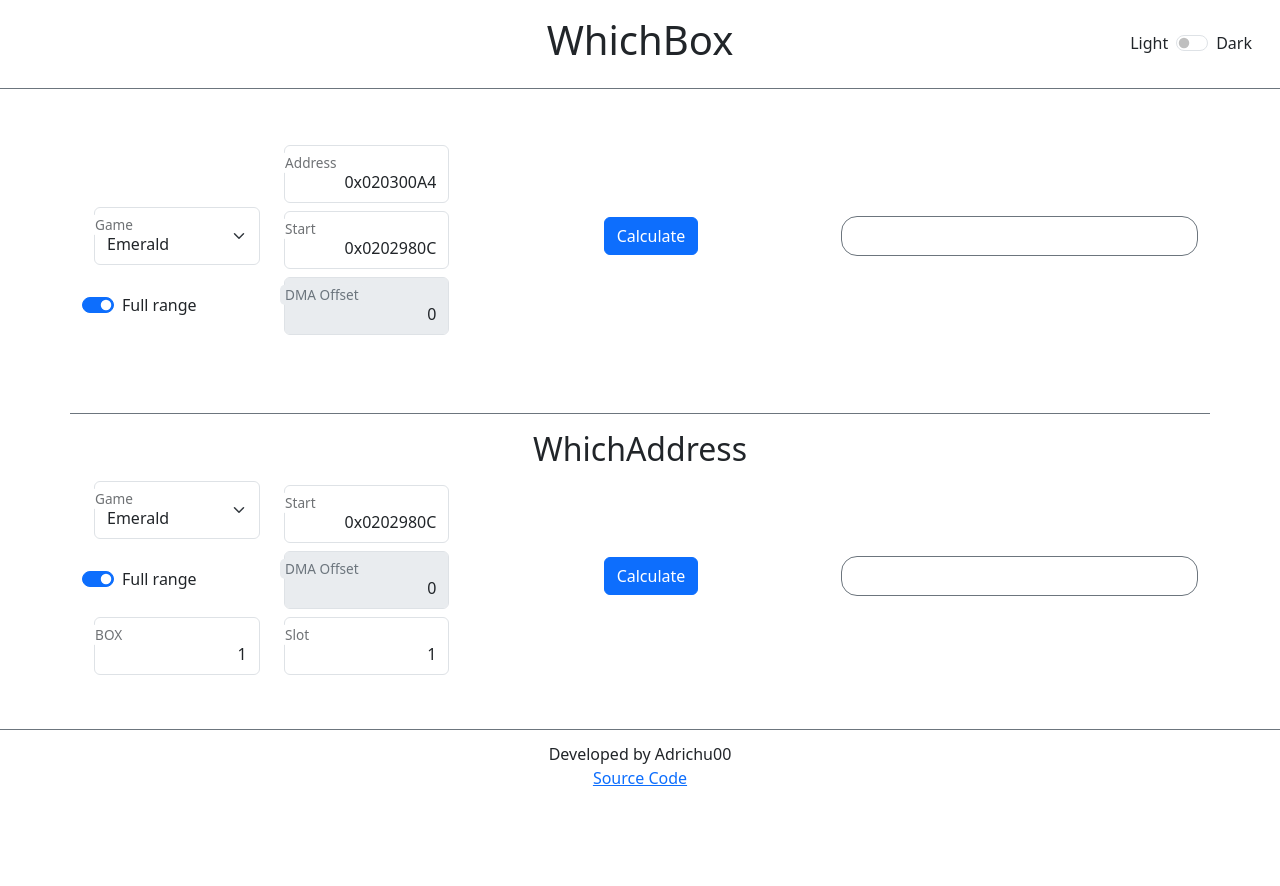
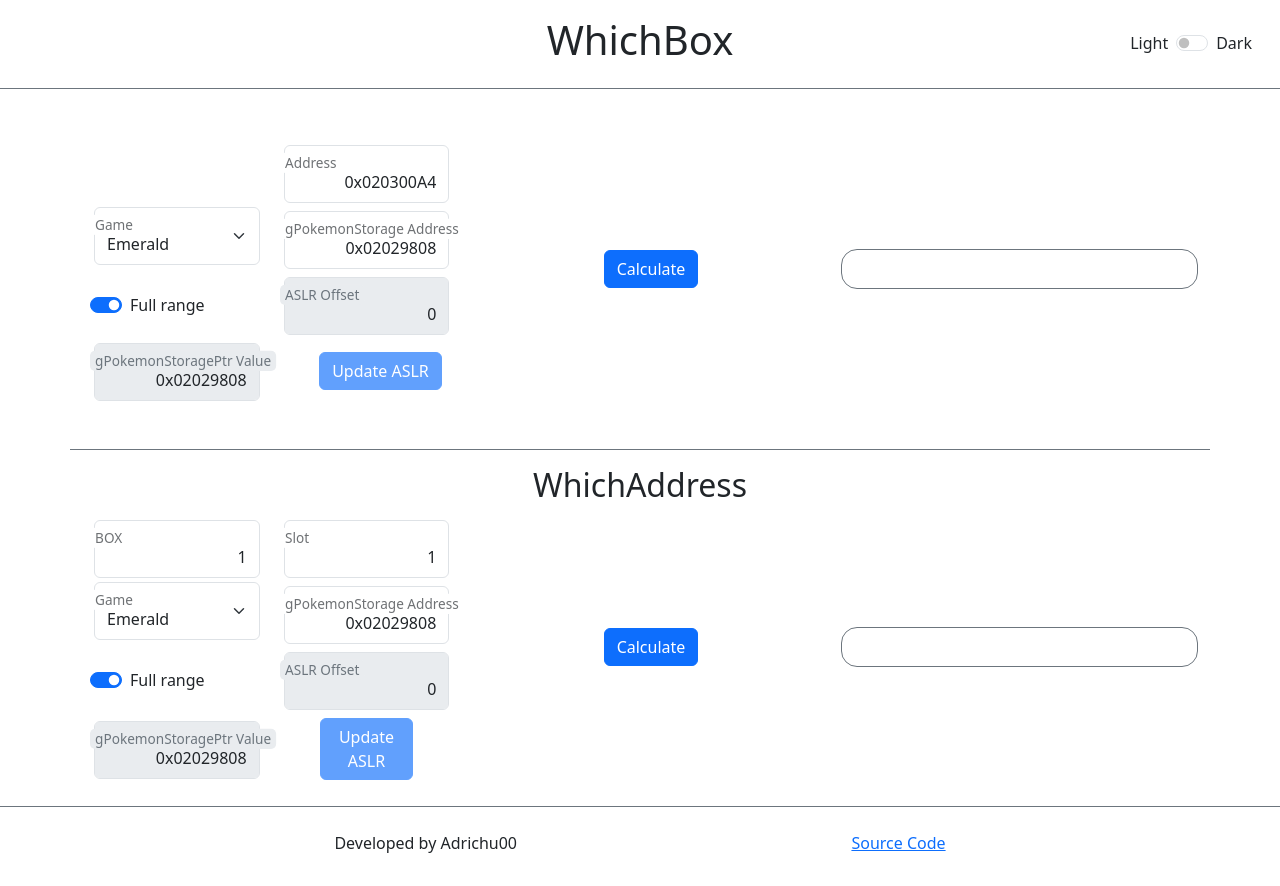
Before and after one commit to it-is-final/WhichBox, a plain HTML site: page local_version/index-full.html in a window 1280 px wide. Before the commit the page ends 809 px from the top, so only its background shows below. Drawn offline with nearby package versions, Linux system fonts and the light colour scheme.

Commit message:
Generate local version (4c05161b7a25f88ece3385f9caa541b6103adaab)

```diff
--- a/local_version/index-full.html
+++ b/local_version/index-full.html
@@ -55,16 +55,16 @@
             crossorigin="anonymous"></script>
         <script>
             const MASK = 0x0003FFFF;
-            const MAX_DMA = 124;
-            const DMA_MASK = ~3;
+            const MAX_ASLR = 124;
+            const ASLR_MASK = ~3;
 
             const SLOT_SIZE = 80;
             const BOX_SIZE = SLOT_SIZE * 30;
 
             const START_DATA = {
-                "Emerald": {start: "0x0202980C", do: true},
-                "FRLG": {start: "0x02029318", do: true},
-                "RS": {start: "0x020300A4", do: false}
+                "Emerald": {start: "0x02029808", has_aslr: true},
+                "FRLG": {start: "0x02029314", has_aslr: true},
+                "RS": {start: "0x020300A0", has_aslr: false}
             };
 
             let current_info_containers_bg = new Map();
@@ -146,7 +146,16 @@
                     selector_prefix = selector_prefix?? "";
                     const data = START_DATA[type];
                     document.getElementById(selector_prefix + "start-input").value = data.start;
-                    document.getElementById(selector_prefix + "off-row").hidden = !data.do;
+                    document.getElementById(selector_prefix + "off-block").hidden = !data.has_aslr;
+                    if(data.has_aslr) {
+                        let value = parseInt(data.start);
+                        if(isNaN(value))
+                            return;
+                        let o = parseInt(document.getElementById(selector_prefix + "aslr-offset").value);
+                        if(!isNaN(o))
+                            value += o;
+                        document.getElementById(selector_prefix + "gpksptr-input").value = formatToHex(value, 8, "0x");
+                    }
                 }
             }
 
@@ -167,7 +176,20 @@
             function changeFullRange(value, selector_prefix) {
                 selector_prefix = selector_prefix?? "";
                 document.getElementById(selector_prefix + "full-range-check").checked = value;
-                document.getElementById(selector_prefix + "dma-offset").disabled = value;
+                document.getElementById(selector_prefix + "aslr-offset").disabled = value;
+                document.getElementById(selector_prefix + "gpksptr-input").disabled = value;
+                document.getElementById(selector_prefix + "update-aslr-btn").disabled = value;
+            }
+
+            function updateASLROffset(selector_prefix) {
+                selector_prefix = selector_prefix?? "";
+                let s = parseInt(document.getElementById(selector_prefix + "start-input").value);
+                if(isNaN(s))
+                    return;
+                let p = parseInt(document.getElementById(selector_prefix + "gpksptr-input").value);
+                if(isNaN(p))
+                    return;
+                document.getElementById(selector_prefix + "aslr-offset").value = ((p - s) & ASLR_MASK) % 128;
             }
 
 
@@ -181,7 +203,7 @@
 
 
             function whichaddr(start, box, slot) {
-                return formatToHex(start + (box - 1) * BOX_SIZE + (slot - 1) * SLOT_SIZE, 8, "0x");
+                return formatToHex(start + 4 + (box - 1) * BOX_SIZE + (slot - 1) * SLOT_SIZE, 8, "0x");
             }
 
 
@@ -203,17 +225,17 @@
                 s &= MASK;
                 let result;
                 if(data.get("game") == "RS") {
-                    result = whichbox(o - s);
+                    result = whichbox(o - s - 4);
                 } else {
                     if(data.get("full-range")) {
-                        result = "From " + whichbox(o - s - MAX_DMA) + " to " + whichbox(o - s);
+                        result = "From " + whichbox(o - s - MAX_ASLR - 4) + " to " + whichbox(o - s - 4);
                     } else {
-                        let d = parseInt(data.get("dma-offset"));
+                        let d = parseInt(data.get("aslr-offset"));
                         if(isNaN(d)) {
-                            displayMsg("Invalid DMA Offset value", error_bg);
+                            displayMsg("Invalid ASLR Offset value", error_bg);
                             return;
                         }
-                        result = whichbox(o - s - d);
+                        result = whichbox(o - s - d - 4);
                     }
                 }
                 document.getElementById("msg-container").hidden = true;
@@ -237,7 +259,7 @@
                 }
                 let o = parseInt(data.get("inverse-slot"));
                 if(isNaN(o)) {
-                    displayMsg("Invalid dma offset value", error_bg, "inverse-");
+                    displayMsg("Invalid aslr offset value", error_bg, "inverse-");
                     return;
                 }
                 let result;
@@ -245,11 +267,11 @@
                     result = whichaddr(s, b, o);
                 } else {
                     if(data.get("inverse-full-range")) {
-                        result = whichaddr(s, b, o) + " - " + whichaddr(s + MAX_DMA + 4, b, o);
+                        result = whichaddr(s, b, o) + " - " + whichaddr(s + MAX_ASLR + 4, b, o);
                     } else {
-                        let d = parseInt(data.get("inverse-dma-offset"));
+                        let d = parseInt(data.get("inverse-aslr-offset"));
                         if(isNaN(d)) {
-                            displayMsg("Invalid DMA Offset value", error_bg, "inverse-");
+                            displayMsg("Invalid ASLR Offset value", error_bg, "inverse-");
                             return;
                         }
                         result = whichaddr(s + d, b, o);
@@ -302,18 +324,29 @@
                                 <label for="select-game">Game</label>
                             </div>
                             <div class="col-6 form-floating mt-2">
-                                <input type="text" class="form-control text-end" name="start" id="start-input" placeholder="0x00000000" value="0x0202980C"/>
-                                <label for="start-input">Start</label>
+                                <input type="text" class="form-control text-end" name="start" id="start-input" placeholder="0x00000000" value="0x02029808"/>
+                                <label for="start-input">gPokemonStorage Address</label>
                             </div>
                         </div>
-                        <div id="off-row" class="row align-items-center">
-                            <div class="col-6 form-check form-switch mt-2 text-start">
+                        <div id="off-block">
+                            <div class="row align-items-center">
+                                <div class="col-6 form-check form-switch mt-2 px-5 text-start">
                                     <input type="checkbox" class="form-check-input" name="full-range" id="full-range-check" role="switch" checked onchange="changeFullRange(event.target.checked)"/>
                                     <label for="full-range-check" class="form-check-label">Full range</label>
                                 </div>
                                 <div class="col-6 form-floating mt-2">
-                                <input type="number" class="form-control text-end" name="dma-offset" id="dma-offset" placeholder="000" value="0" min="0" max="124" step="4" disabled/>
-                                <label for="dma-offset">DMA Offset</label>
+                                    <input type="number" class="form-control text-end" name="aslr-offset" id="aslr-offset" placeholder="000" value="0" min="0" max="124" step="4" disabled/>
+                                    <label for="aslr-offset">ASLR Offset</label>
+                                </div>
+                            </div>
+                            <div class="row align-items-center">
+                                <div class="col-6 form-floating mt-2">
+                                    <input type="text" class="form-control text-end" name="gpksptr" id="gpksptr-input" placeholder="0x00000000" value="0x02029808" disabled/>
+                                    <label for="gpksptr-input">gPokemonStoragePtr Value</label>
+                                </div>
+                                <div class="col-6 form-check form-switch mt-2">
+                                    <button id="update-aslr-btn" class="btn btn-primary" type="button" onclick="updateASLROffset()" disabled>Update ASLR</button>
+                                </div>
                             </div>
                         </div>
                     </div>
@@ -327,6 +360,16 @@
                 <h2 class="w-100 text-center p-0">WhichAddress</h2>
                     <div class="col-12 col-lg">
                         <div class="row align-items-center">
+                            <div class="col-6 form-floating mt-2">
+                                <input type="number" class="form-control text-end" name="inverse-box" id="inverse-box-input" placeholder="1" value="1" min="1" max="14" step="1"/>
+                                <label for="inverse-box-input">BOX</label>
+                            </div>
+                            <div class="col-6 form-floating mt-2">
+                                <input type="number" class="form-control text-end" name="inverse-slot" id="inverse-slot-input" placeholder="30" value="1" min="1" max="30" step="1"/>
+                                <label for="inverse-box-input">Slot</label>
+                            </div>
+                        </div>
+                        <div class="row align-items-center">
                             <div class="col-6 form-floating text-start">
                                 <select id="inverse-select-name" name="inverse-game" class="form-select" aria-label=".form-select-lg" onchange="selectStart(event.target.value, 'inverse-')">
                                     <option value="Emerald" selected>Emerald</option>
@@ -336,28 +379,29 @@
                                 <label for="inverse-select-game">Game</label>
                             </div>
                             <div class="col-6 form-floating mt-2">
-                                <input type="text" class="form-control text-end" name="inverse-start" id="inverse-start-input" placeholder="0x00000000" value="0x0202980C"/>
-                                <label for="inverse-start-input">Start</label>
+                                <input type="text" class="form-control text-end" name="inverse-start" id="inverse-start-input" placeholder="0x00000000" value="0x02029808"/>
+                                <label for="inverse-start-input">gPokemonStorage Address</label>
                             </div>
                         </div>
-                        <div id="inverse-off-row" class="row align-items-center">
-                            <div class="col-6 form-check form-switch mt-2 text-start">
+                        <div id="inverse-off-block">
+                            <div class="row align-items-center">
+                                <div class="col-6 form-check form-switch mt-2 px-5 text-start">
                                     <input type="checkbox" class="form-check-input" name="inverse-full-range" id="inverse-full-range-check" role="switch" checked onchange="changeFullRange(event.target.checked, 'inverse-')"/>
                                     <label for="inverse-full-range-check" class="form-check-label">Full range</label>
                                 </div>
                                 <div class="col-6 form-floating mt-2">
-                                <input type="number" class="form-control text-end" name="inverse-dma-offset" id="inverse-dma-offset" placeholder="000" value="0" min="0" max="124" step="4" disabled/>
-                                <label for="inverse-dma-offset">DMA Offset</label>
+                                    <input type="number" class="form-control text-end" name="inverse-aslr-offset" id="inverse-aslr-offset" placeholder="000" value="0" min="0" max="124" step="4" disabled/>
+                                    <label for="inverse-aslr-offset">ASLR Offset</label>
                                 </div>
                             </div>
                             <div class="row align-items-center">
                                 <div class="col-6 form-floating mt-2">
-                                <input type="number" class="form-control text-end" name="inverse-box" id="inverse-box-input" placeholder="1" value="1" min="1" max="14" step="1"/>
-                                <label for="inverse-box-input">BOX</label>
+                                    <input type="text" class="form-control text-end" name="inverse-gpksptr" id="inverse-gpksptr-input" placeholder="0x00000000" value="0x02029808" disabled/>
+                                    <label for="inverse-gpksptr-input">gPokemonStoragePtr Value</label>
                                 </div>
-                            <div class="col-6 form-floating mt-2">
-                                <input type="number" class="form-control text-end" name="inverse-slot" id="inverse-slot-input" placeholder="30" value="1" min="1" max="30" step="1"/>
-                                <label for="inverse-box-input">Slot</label>
+                                <div class="col-6 form-check form-switch mt-2 px-5">
+                                    <button id="inverse-update-aslr-btn" class="btn btn-primary" type="button" onclick="updateASLROffset('inverse-')" disabled>Update ASLR</button>
+                                </div>
                             </div>
                         </div>
                     </div>
@@ -369,9 +413,8 @@
             </div>
         </div>
         <footer class="w-100 mt-3 mt-lg-0 d-flex border-top border-secondary flex-row align-items-center justify-content-evenly pt-2 pb-3">
-            <div>
             <p class="m-0">Developed by Adrichu00</p>
-                <a href="https://github.com/Adrichu00/WhichBox/" target="_blank" title="Source Code">Source Code</a>
+            <a href="https://github.com/Adrichu00/WhichBox/" rel="noopener" target="_blank" title="Source Code">Source Code</a>
         </footer>
     </body>
 </html>
```
Lines whose indentation alone changed are shown as unchanged.
